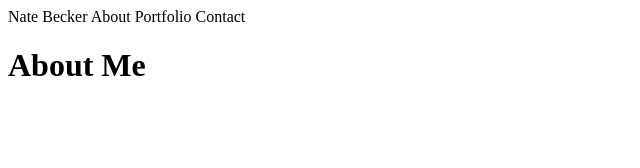
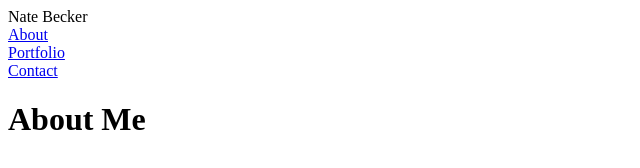
Before and after one commit to natebecker11/Basic-Portfolio, a plain HTML site: page index.html in a window 1280 px wide. Shown: the whole page, without its empty margins (0-640 px from the left). Drawn offline with Linux system fonts and the light colour scheme.

Commit message:
More navbar work

```diff
--- a/index.html
+++ b/index.html
@@ -9,10 +9,10 @@
     <body>
         <!--Navbar for whole site-->
         <nav>
-            Nate Becker
-            About
-            Portfolio
-            Contact
+            <section>Nate Becker</section>
+            <section><a href="/index.html">About</a></section>
+            <section><a href="/portfolio.html">Portfolio</a></section>
+            <section><a href="/contact.html">Contact</a></section>
         </nav>
         <h1>About Me</h1>
     </body>
```
Also changed, not shown: contact.html (+18 -0 lines), portfolio.html (+18 -0 lines).
